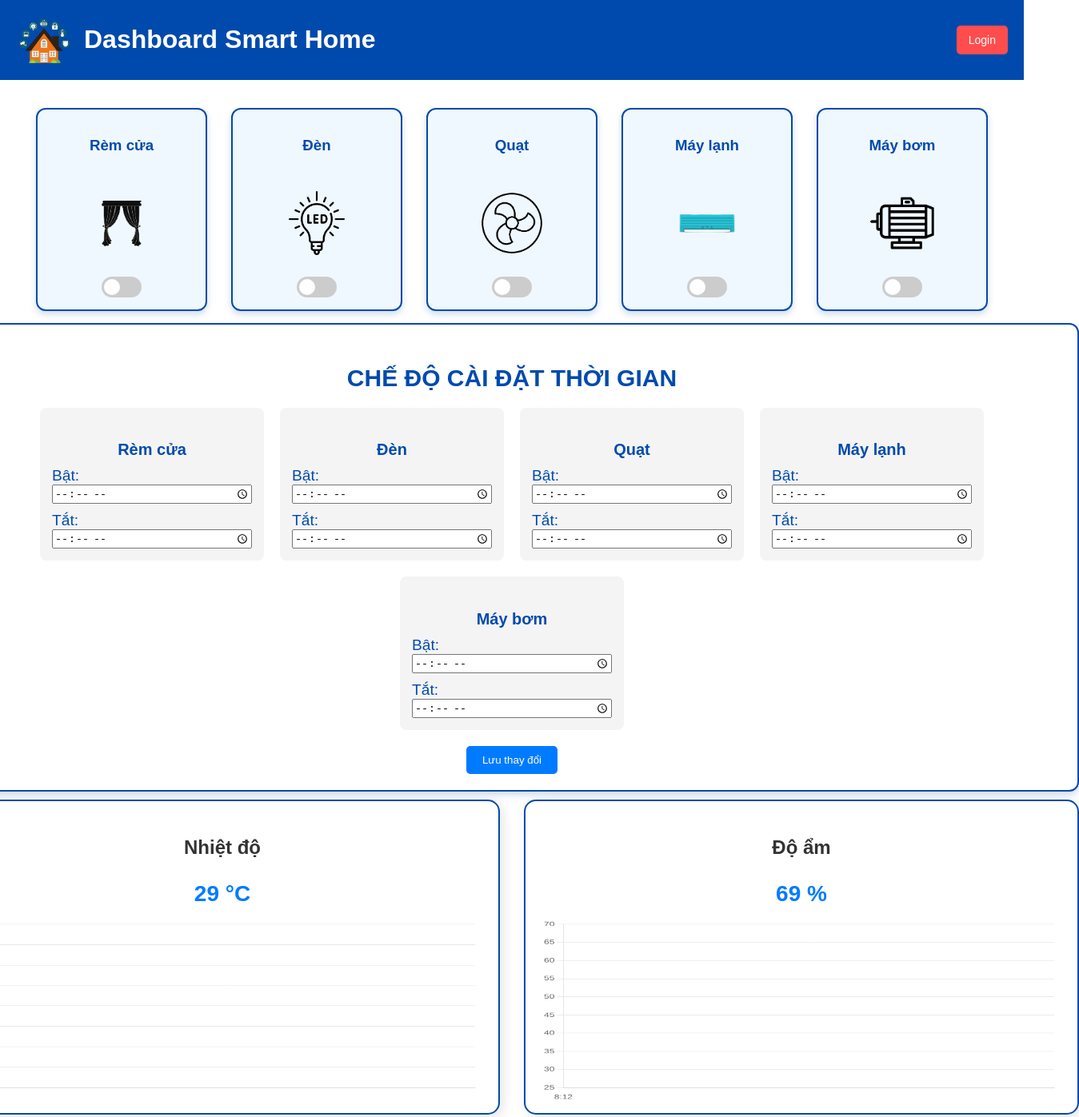
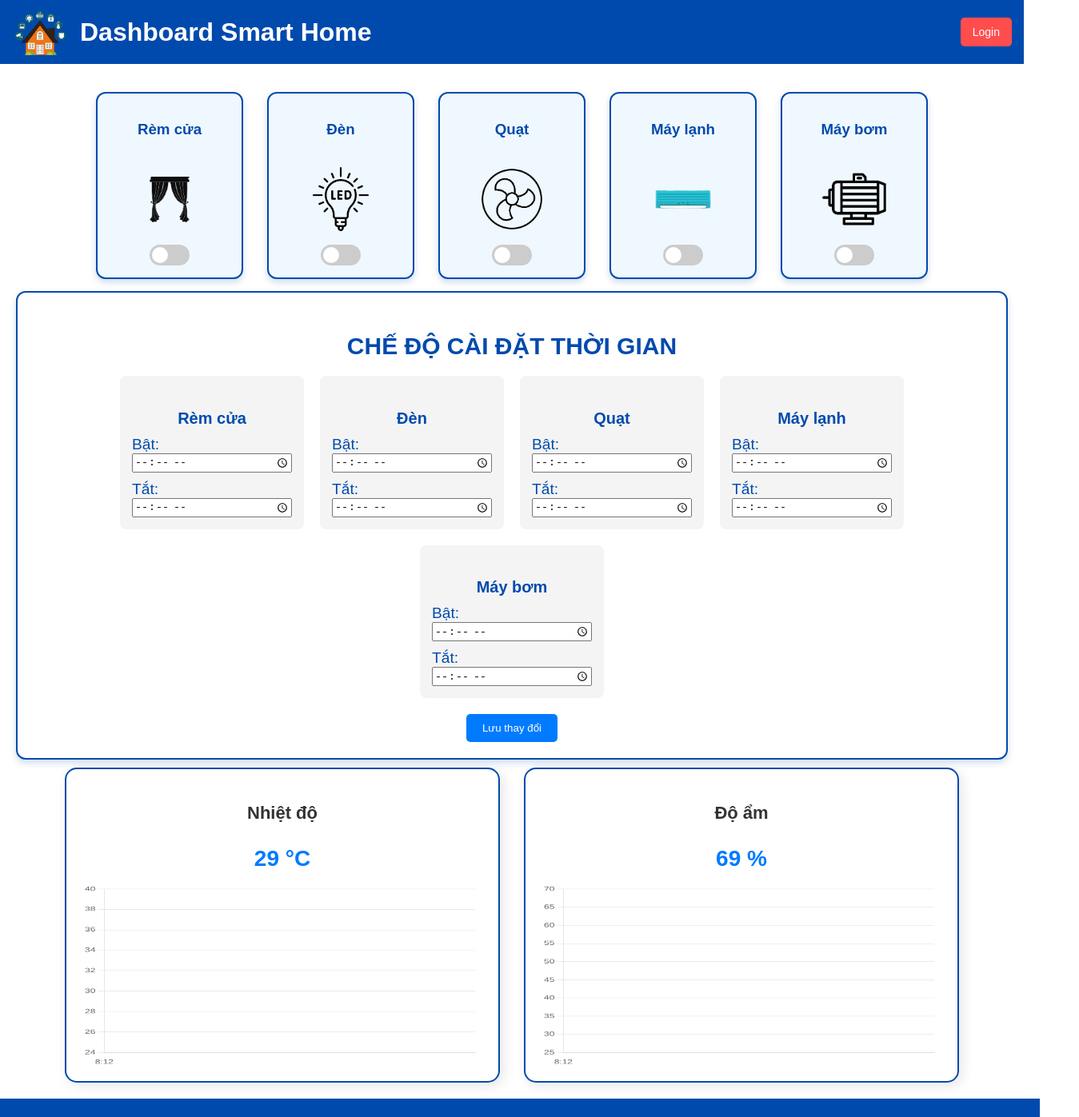
Before and after one commit to MinhThuongTMT/Dashboard_Smarthome, a plain HTML site: page index.html in a window 1280 px wide. Shown: the top 1397 px of the page at 80% size, 1349 px wide, since content can reach past the window. Drawn offline with nearby package versions, Linux system fonts and the light colour scheme.

Commit message:
Update styles.css

```diff
--- a/styles.css
+++ b/styles.css
@@ -16,8 +16,10 @@ header {
     align-items: center;
     background-color: #004AAD;
     color: white;
-    padding: 10px 20px;
+    padding: 15px 15px; /* Giảm padding trên và dưới */
+    height: 50px; /* Hoặc đặt chiều cao cố định */
 }
+
 
 .header-left {
     display: flex;
@@ -75,8 +77,8 @@ header {
     margin: 15px;
     border-radius: 12px;
     box-shadow: 0px 4px 8px rgba(0, 74, 173, 0.2);
-    width: 180px;
-    height: 220px;
+    width: 150px;
+    height: 200px;
     display: flex;
     flex-direction: column;
     align-items: center; /* Căn giữa nội dung */
@@ -183,7 +185,7 @@ input:checked + .slider:before {
     background: #f4f4f4;
     padding: 15px;
     border-radius: 8px;
-    width: 250px;
+    width: 200px;
 }
 
 .schedule-card h4 {
@@ -232,7 +234,7 @@ input:checked + .slider:before {
 }
 
 .sensor-card {
-    width: 650px; /* Tăng chiều rộng */
+    width: 500px; /* Tăng chiều rộng */
     height: 350px; /* Tăng chiều cao */
     background: #ffffff;
     padding: 20px;
@@ -249,7 +251,7 @@ input:checked + .slider:before {
 }
 
 .sensor-card h3 {
-    font-size: 24px;
+    font-size: 22px;
     font-weight: bold;
     color: #333;
 }
@@ -277,7 +279,7 @@ input:checked + .slider:before {
     background: #333;
     color: #fff;
     text-align: center;
-    padding: 15px 0;
+    padding: 10px 0;
     width: 100%;
   }
 
@@ -315,7 +317,7 @@ footer {
     }
 
     .device-card {
-        width: 95%;
+        width: 90%;
         max-width: 320px;
         height: auto;
         padding: 15px;
@@ -328,7 +330,7 @@ footer {
 
     /* Căn chỉnh section cài đặt thời gian */
     .schedule-section {
-        width: 95%;
+        width: 85%;
         max-width: 380px;
         margin: 12 auto;
         padding: 15px;
```
